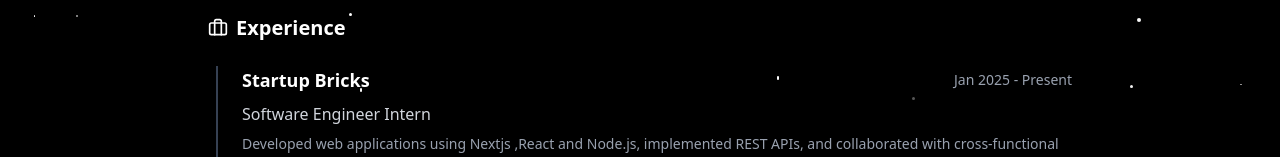
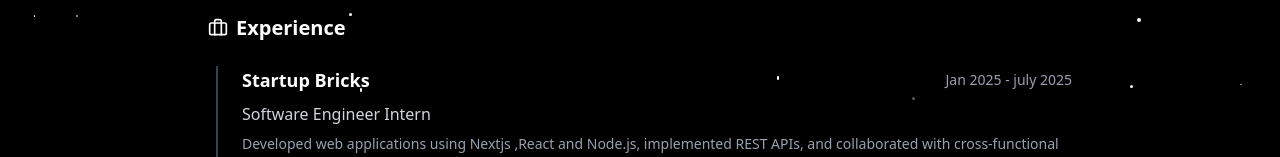
Before and after one commit to YasirKhan231/Portfolio, a Next.js app: page / in a window 1280 px wide. Shown: the part 562-719 px from the top of the page. Built offline with nearby package versions, Linux system fonts and the light colour scheme.

Commit message:
add ending date in startupbricks

```diff
--- a/src/pages/Portfolio.tsx
+++ b/src/pages/Portfolio.tsx
@@ -151,7 +151,7 @@ export default function Portfolio() {
       id: 1,
       company: "Startup Bricks",
       role: "Software Engineer Intern",
-      timeline: "Jan 2025 - Present",
+      timeline: "Jan 2025 - july 2025",
       description:
         "Developed web applications using Nextjs ,React and Node.js, implemented REST APIs, and collaborated with cross-functional teams.",
     },
```
Also changed, not shown: 2 other files (tests, documents, lock files or other folders).
